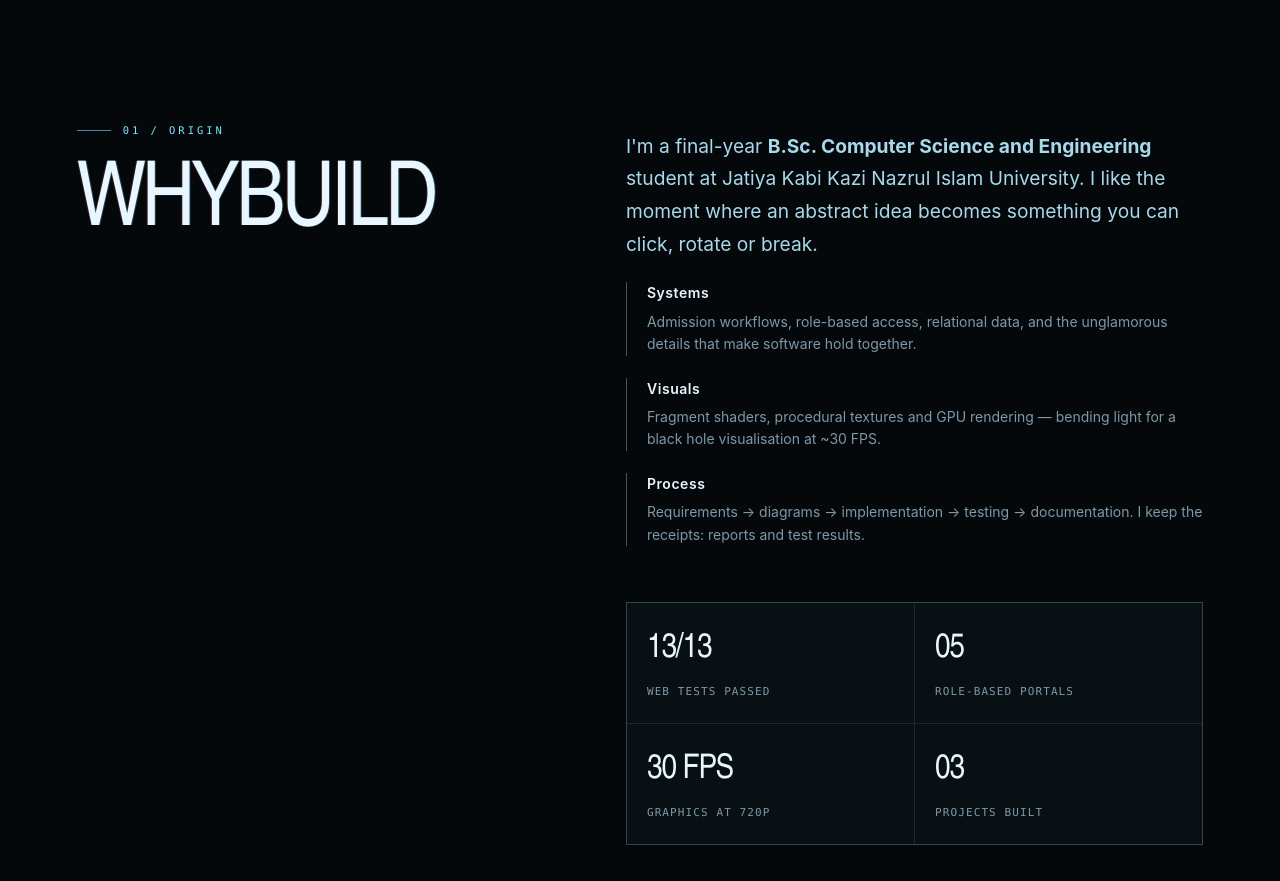
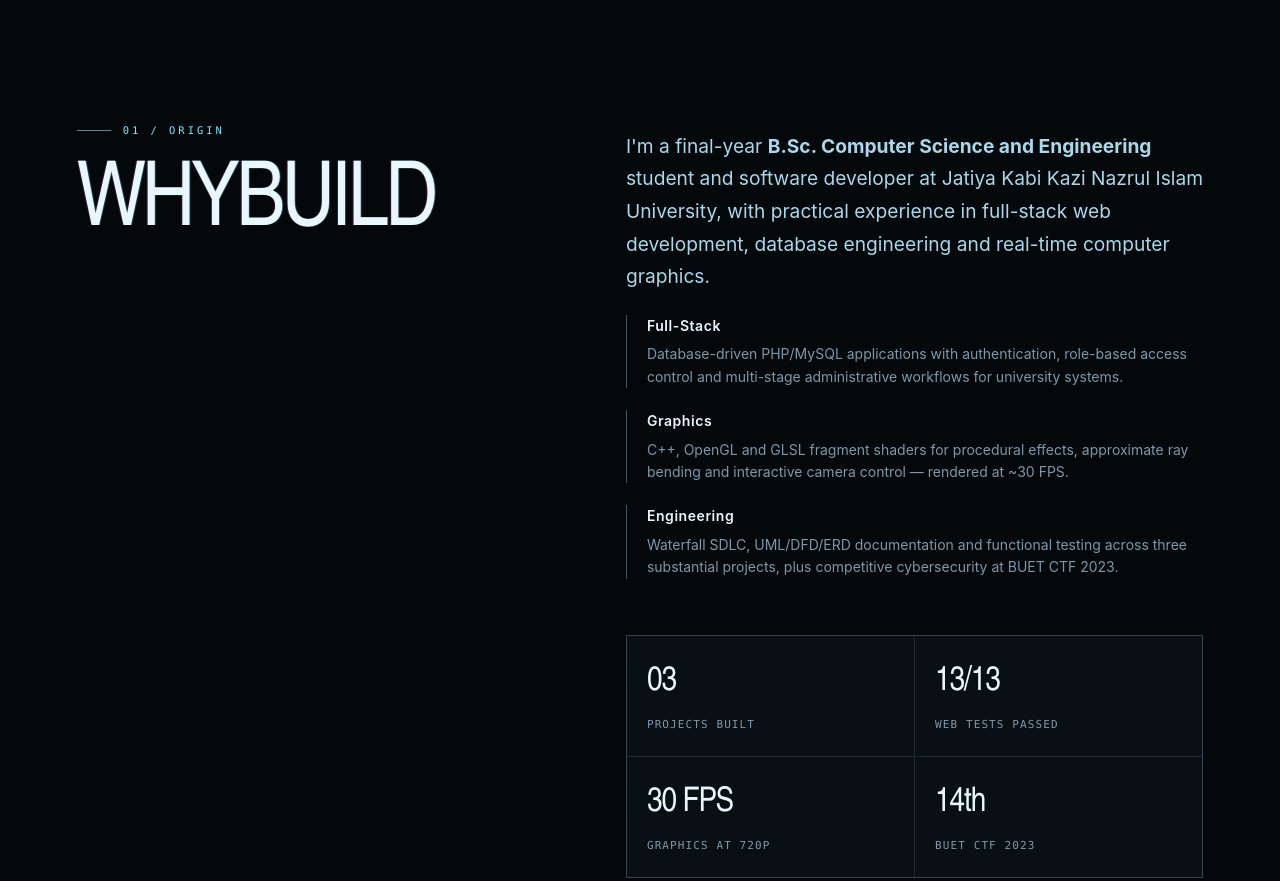
Before and after one commit to tybx007/portfolio, a plain HTML site: page docs/index.html in a window 1280 px wide. Shown: the part 820-1701 px from the top of the page. Drawn offline with Linux system fonts and the light colour scheme; animation ran at ten frames a second.

Commit message:
Update portfolio About section

```diff
--- a/docs/index.html
+++ b/docs/index.html
@@ -330,15 +330,15 @@
         <h2 class="section-title" data-scramble>WHY<br>BUILD</h2>
       </div>
       <div class="about-copy">
-        <p class="lede reveal">I'm a final-year <strong>B.Sc. Computer Science and Engineering</strong> student at Jatiya Kabi Kazi Nazrul Islam University. I like the moment where an abstract idea becomes something you can click, rotate or break.</p>
-        <div class="about-line reveal"><h3>Systems</h3><p>Admission workflows, role-based access, relational data, and the unglamorous details that make software hold together.</p></div>
-        <div class="about-line reveal"><h3>Visuals</h3><p>Fragment shaders, procedural textures and GPU rendering — bending light for a black hole visualisation at ~30 FPS.</p></div>
-        <div class="about-line reveal"><h3>Process</h3><p>Requirements → diagrams → implementation → testing → documentation. I keep the receipts: reports and test results.</p></div>
+        <p class="lede reveal">I'm a final-year <strong>B.Sc. Computer Science and Engineering</strong> student and software developer at Jatiya Kabi Kazi Nazrul Islam University, with practical experience in full-stack web development, database engineering and real-time computer graphics.</p>
+        <div class="about-line reveal"><h3>Full-Stack</h3><p>Database-driven PHP/MySQL applications with authentication, role-based access control and multi-stage administrative workflows for university systems.</p></div>
+        <div class="about-line reveal"><h3>Graphics</h3><p>C++, OpenGL and GLSL fragment shaders for procedural effects, approximate ray bending and interactive camera control — rendered at ~30 FPS.</p></div>
+        <div class="about-line reveal"><h3>Engineering</h3><p>Waterfall SDLC, UML/DFD/ERD documentation and functional testing across three substantial projects, plus competitive cybersecurity at BUET CTF 2023.</p></div>
         <div class="metrics reveal">
+          <div class="metric"><strong>03</strong><span>Projects built</span></div>
           <div class="metric"><strong>13/13</strong><span>Web tests passed</span></div>
-          <div class="metric"><strong>05</strong><span>Role-based portals</span></div>
           <div class="metric"><strong>30 FPS</strong><span>Graphics at 720p</span></div>
-          <div class="metric"><strong>03</strong><span>Projects built</span></div>
+          <div class="metric"><strong>14th</strong><span>BUET CTF 2023</span></div>
         </div>
       </div>
     </div>
```
Also changed, not shown: immersive-portfolio.html (+6 -6 lines).
